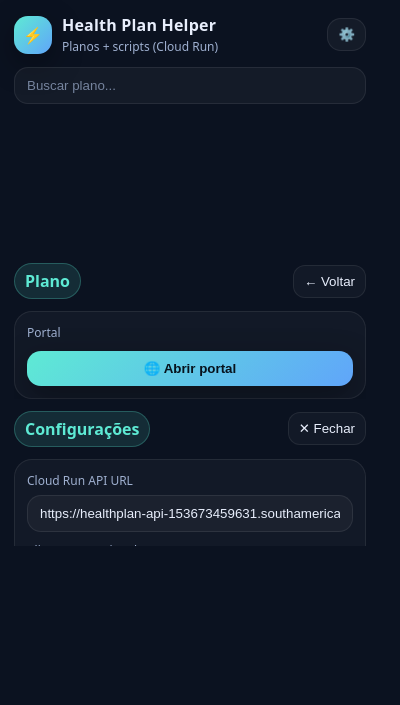
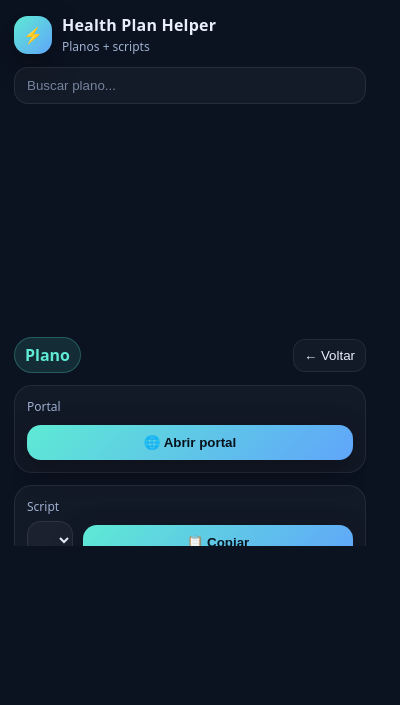
Before and after one commit to WillianVagner123/healthplan-cloudrun-extension, a browser extension: page chrome-extension/popup.html in a window 400 px wide. Drawn offline with Linux system fonts and the light colour scheme; no server answers.

Commit message:
Remove settings section and related elements

```diff
--- a/chrome-extension/popup.html
+++ b/chrome-extension/popup.html
@@ -13,10 +13,10 @@
         <div class="logo">⚡</div>
         <div>
           <div class="title">Health Plan Helper</div>
-          <div class="sub">Planos + scripts (Cloud Run)</div>
+          <div class="sub">Planos + scripts</div>
         </div>
       </div>
-      <button id="btnSettings" class="iconbtn" title="Configurações">⚙️</button>
+      <!-- ⚙️ removido -->
     </header>
 
     <section class="search">
@@ -55,25 +55,7 @@
       </div>
     </section>
 
-    <section class="settings" id="settings" hidden>
-      <div class="row">
-        <div class="pill">Configurações</div>
-        <button id="btnCloseSettings" class="ghost">✕ Fechar</button>
-      </div>
-
-      <div class="card">
-        <div class="label">Cloud Run API URL</div>
-        <input id="apiBase" placeholder="https://SEU-SERVICE-xxxxx.a.run.app" />
-        <div class="label" style="margin-top:10px;">Client Key (opcional)</div>
-        <input id="clientKey" placeholder="(se você ativar CLIENT_KEY no servidor)" />
-        <div class="actions">
-          <button id="btnSaveSettings" class="primary">💾 Salvar</button>
-        </div>
-        <div class="hint">
-          Para DEV local: <span class="mono">http://127.0.0.1:8080</span> (se rodar a API local).
-        </div>
-      </div>
-    </section>
+    <!-- settings removido -->
 
     <div id="toast" class="toast" hidden>Copiado ✅</div>
   </div>
```
